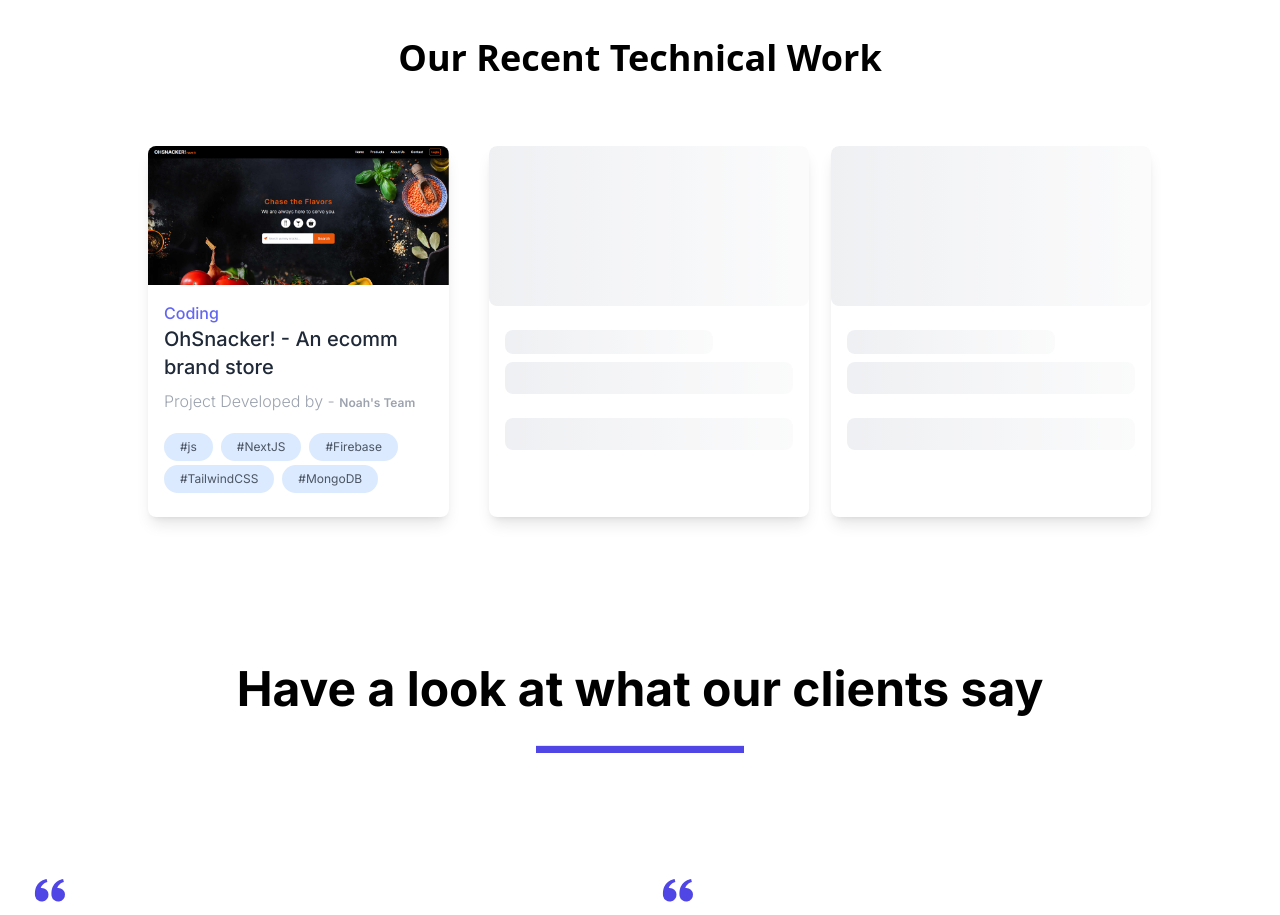
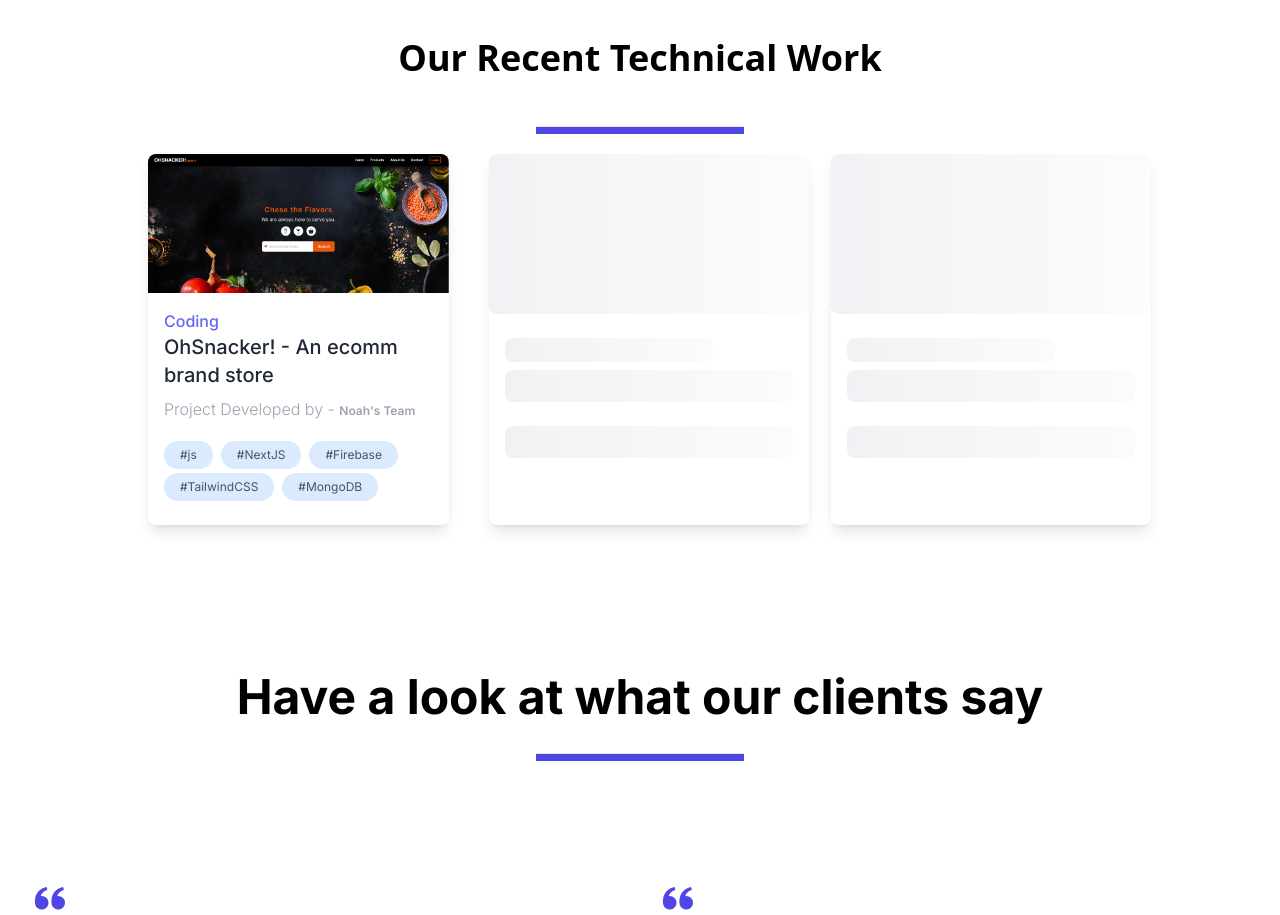
Before and after one commit to gauravameta71/MindMosaic, a Next.js app: page / in a window 1280 px wide. Shown: the part 3072-3987 px from the top of the page. Built offline with nearby package versions, Linux system fonts and the light colour scheme.

Commit message:
recent page added

```diff
--- a/app/components/RecentWork.tsx
+++ b/app/components/RecentWork.tsx
@@ -7,6 +7,7 @@
         <h1 className="mb-12 text-center font-sans text-4xl font-bold text-black ">
           Our Recent Technical Work
         </h1>
+        <hr className="h-2 bg-indigo-600 w-52 mx-auto mt-8" />
         <div className="mx-auto grid max-w-screen-lg grid-cols-1 gap-5 p-5 sm:grid-cols-2 md:grid-cols-3 lg:gap-10">
           <article className="h-90 col-span-1 m-auto min-h-full  overflow-hidden rounded-lg pb-2 shadow-lg transition-transform duration-200 hover:translate-y-2">
             <div className="block h-full w-full">
```
